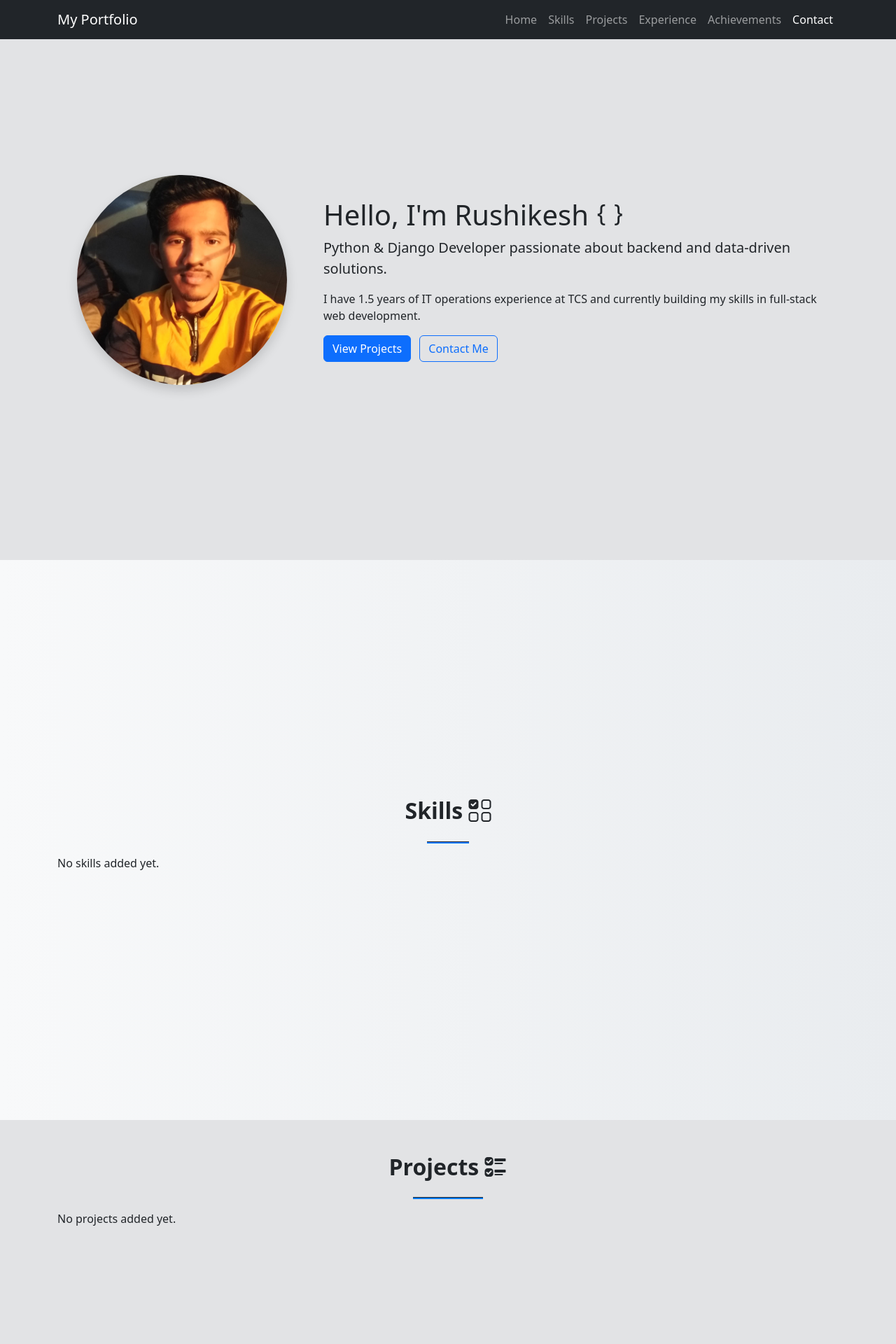
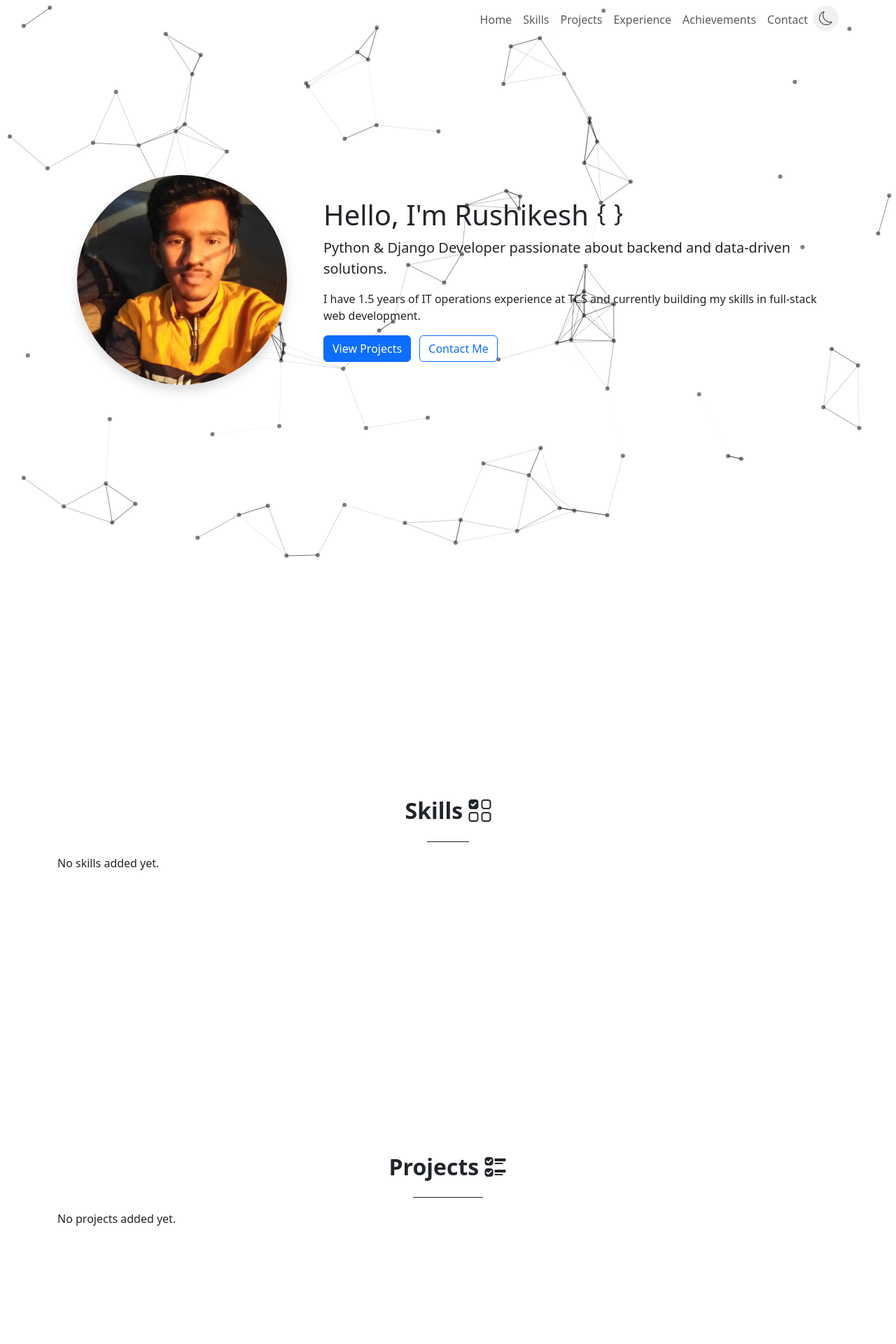
Before and after one commit to rushikesh012/my-portfolio, a Django app: page / in a window 1280 px wide. Shown: the top 1920 px of the page at 70% size. Run offline with Django 5.2, Linux system fonts and the light colour scheme; data that the repository does not hold is empty; some libraries are stand-ins or nearby versions.

Commit message:
Update HTML, CSS , JS

```diff
--- /dev/null
+++ b/portfolio/static/Js/script.js
@@ -0,0 +1,51 @@
+document.addEventListener('DOMContentLoaded', function () {
+
+  const toggle = document.getElementById('theme-toggle');
+
+  function animate(dotColor, lineColor){
+    particlesJS (
+    'particles-js', {
+        "particles": {
+          "number": { "value": 80 },
+          "color": { "value": dotColor },
+          "shape": { "type": "circle" },
+          "opacity": { "value": 0.5 },
+          "size": { "value": 3 },
+          "line_linked": { "enable": true, "color": lineColor },
+          "move": { "enable": true, "speed": 2 }
+        },
+        "interactivity": {
+          "events": { "onhover": { "enable": true, "mode": "repulse" } }
+        },
+        "retina_detect": true
+      }
+    );
+  }
+
+  let dotColor = '#000000'
+  let lineColor = '#000000'
+  let currentTheme = 'light'
+  animate(dotColor, lineColor)
+
+  toggle.addEventListener('click', () => {
+    document.body.classList.toggle('dark-theme');
+
+    if (document.body.classList.contains('dark-theme')) {
+      toggle.classList.remove('bi-moon');
+      toggle.classList.add('bi-sun');
+      dotColor = '#ffffff'
+      lineColor = '#ffffff'
+      animate(dotColor, lineColor);
+
+    } else {
+      toggle.classList.remove('bi-sun');
+      toggle.classList.add('bi-moon');
+      dotColor = '#000000'
+      lineColor = '#000000'
+      animate(dotColor, lineColor);
+    }
+  });
+
+
+
+});
--- a/portfolio/static/css/style.css
+++ b/portfolio/static/css/style.css
@@ -1,32 +1,24 @@
 html {
   scroll-behavior: smooth;
-  overflow-x: hidden !important;
 }
-body {
-  overflow-x: hidden !important;
+#particles-js {
+  position: fixed;
+  top: 0; left: 0;
+  width: 100%; height: 100%;
+  z-index: -1; /* stay behind everything */
+  background-color: var(--bg-color); /* fallback if particles fail */
 }
 
-#home,
-#skills,
-#projects,
-#experience,
-#achievements,
-#contact {
-  scroll-margin-top: 56px;
+.nav-item :hover {
+  color: black;
 }
 
 h2 {
   font-weight: 600;
 }
 
-
-.badge {
-  font-size: 1rem;
-  padding: 0.5em 0.75em;
-}
-
 section {
-  scroll-margin-top: 80px; /* adjust if you have fixed navbar */
+  scroll-margin-top: 50px; /* adjust if you have fixed navbar */
 }
 
 .progress {
@@ -41,6 +33,54 @@ section {
     border-radius: 0;
 }
 
-.bg-skill {
-  background: linear-gradient(to right, #f8f9fa, #e9ecef);
+.card {
+  background-color: transparent;
+  border: 1px solid gray;
 }
+
+#theme-toggle {
+  display: inline-flex;
+  align-items: center;
+  justify-content: center;
+  width: 36px;              /* adjust size as needed */
+  height: 36px;
+  border-radius: 50%;       /* circular */
+  background-color: rgba(108, 117, 125, 0.1);  /* soft light bg */
+  transition: background-color 0.3s, box-shadow 0.3s;
+}
+
+#theme-toggle:hover {
+  background-color: rgba(108, 117, 125, 0.2); /* slightly stronger on hover */
+}
+
+/* Dark theme override */
+.dark-theme #theme-toggle {
+  background-color: rgba(255, 255, 255, 0.1);
+  box-shadow: 0 0 6px rgba(108, 117, 125, 0.4);
+}
+
+.dark-theme #theme-toggle:hover {
+  background-color: rgba(255, 255, 255, 0.2);
+  box-shadow: 0 0 6px rgba(255, 255, 255, 0.4);
+}
+
+/* your-theme.css */
+.dark-theme {
+  background-color: #121212;
+  color: #ffffff;
+}
+
+.dark-theme .nav-link {
+  color: white;
+}
+
+.dark-theme .nav-item:hover {
+  color: gray;
+}
+
+.dark-theme .card-title,
+.dark-theme .card-subtitle,
+.dark-theme .card-text {
+  background-color: #121212;
+  color: #ffffff;
+}
--- a/portfolio/templates/portfolio/base.html
+++ b/portfolio/templates/portfolio/base.html
@@ -6,18 +6,20 @@
 <head>
     <meta charset="UTF-8">
     <meta name="viewport" content="width=device-width, initial-scale=1.0">
-    <title>My Portfolio</title>
+    <title>Rushikesh | Portfolio</title>
     <link href="https://cdn.jsdelivr.net/npm/bootstrap@5.3.2/dist/css/bootstrap.min.css" rel="stylesheet">
     <link rel="stylesheet" href="https://cdn.jsdelivr.net/npm/bootstrap-icons@1.10.5/font/bootstrap-icons.css">
     <link rel="stylesheet" href="https://cdn.jsdelivr.net/npm/aos@2.3.4/dist/aos.css">
+    <script src="https://kit.fontawesome.com/81fc0ff046.js" crossorigin="anonymous"></script>
     <link rel="stylesheet" href="{% static 'css/style.css' %}">
 </head>
 
-<body id="page-top" data-bs-spy="scroll" data-bs-target="#navbarNav" data-bs-offset="56" tabindex="0">
+<body>
+    <div id="particles-js"></div>
+
     <header>
-        <nav class="navbar navbar-expand-lg navbar-dark bg-dark fixed-top">
+        <nav class="navbar navbar-expand-lg fixed-top">
             <div class="container">
-                <a class="navbar-brand" href="#home">My Portfolio</a>
                 <button class="navbar-toggler" type="button" data-bs-toggle="collapse" data-bs-target="#navbarNav">
                     <span class="navbar-toggler-icon"></span>
                 </button>
@@ -26,20 +28,24 @@
                         <li class="nav-item">
                             <a class="nav-link" href="#home">Home</a>
                         </li>
-                        <li>
+                        <li class="nav-item">
                             <a class="nav-link" href="#skills">Skills</a>
                         </li>
                         <li class="nav-item">
                             <a class="nav-link" href="#projects">Projects</a>
                         </li>
-                        <li>
+                        <li class="nav-item">
                             <a class="nav-link" href="#experience">Experience</a>
                         </li>
-                        <li>
+                        <li class="nav-item">
                             <a class="nav-link" href="#achievements">Achievements</a>
                         </li>
                         <li class="nav-item">
                             <a class="nav-link" href="#contact">Contact</a>
+                        </li>
+                        <!-- 🌙 Theme toggle icon on the right -->
+                        <li class="nav-item">
+                            <i class="bi bi-moon nav-link fs-5" id="theme-toggle" style="cursor: pointer;"></i>
                         </li>
                     </ul>
                 </div>
@@ -60,7 +66,8 @@
 
     <script src="https://cdn.jsdelivr.net/npm/bootstrap@5.3.2/dist/js/bootstrap.bundle.min.js"></script>
     <script src="https://cdn.jsdelivr.net/npm/aos@2.3.4/dist/aos.js"></script>
-    <script src="{% static 'js/rocket.js' %}"></script>
+    <script src="https://cdn.jsdelivr.net/particles.js/2.0.0/particles.min.js"></script>
+    <script src="{% static 'js/script.js' %}"></script>
     <script> AOS.init(); </script>
 
     <script>
--- a/portfolio/templates/portfolio/home.html
+++ b/portfolio/templates/portfolio/home.html
@@ -5,7 +5,7 @@
 {% block content %}
 
 <!-- Hero/About Section -->
-<section id="home" class="vh-100 d-flex justify-content-center align-items-center bg-secondary-subtle">
+<section id="home" class="vh-100 d-flex justify-content-center align-items-center">
   <div class="container">
     <div class="row align-items-center">
 
@@ -35,18 +35,18 @@
 </section>
 
 <!-- skills section -->
-<section id="skills" class="py-5 bg-light-subtle min-vh-100 d-flex align-items-center bg-skill ">
+<section id="skills" class="py-5 min-vh-100 d-flex align-items-center">
   <div class="container">
     <h2 class="mb-4 text-center">Skills
       <i class="bi bi-ui-checks-grid"></i>
     </h2>
-    <hr class="mx-auto" style="width: 60px; height: 3px; background-color: #007bff; opacity: 1;">
+    <hr class="mx-auto" style="width: 60px; height: 3px; opacity: 1;">
 
     <div class="row">
       {% for skill in skills %}
         <div class="col-6 col-md-4 mb-3">
           <div class="text-center mb-1">{{ skill.name }}</div>
-            <div class="progress" data-aos="fade-up">
+            <div class="progress bg-transparent" data-aos="fade-up">
               <div class="progress-bar bg-{{ skill.random_color }}" role="progressbar"
                 style="width: {{ skill.level }}%;" aria-valuenow="{{ skill.level }}"
                 aria-valuemin="0" aria-valuemax="100">
@@ -62,12 +62,12 @@
 </section>
 
 <!-- Projects Section -->
-<section id="projects" class="py-5 bg-secondary-subtle min-vh-100">
+<section id="projects" class="py-5 min-vh-100">
   <div class="container">
     <h2 class="text-center mb-4">Projects
       <i class="bi bi-ui-checks"></i>
     </h2>
-    <hr class="mx-auto" style="width: 100px; height: 3px; background-color: #007bff; opacity: 1;">
+    <hr class="mx-auto" style="width: 100px; height: 3px; opacity: 1;">
     <div class="row">
       {% for project in projects %}
       <div class="col-md-4 mb-4">
@@ -93,19 +93,19 @@
 </section>
 
 <!-- Experience Section -->
-<section id="experience" class="py-5 bg-light-subtle min-vh-100">
+<section id="experience" class="py-5 min-vh-100">
   <div class="container">
     <h2 class="mb-4 text-center">Experience
       <i class="bi bi-person-workspace"></i>
     </h2>
-    <hr class="mx-auto" style="width: 110px; height: 3px; background-color: #007bff; opacity: 1;">
+    <hr class="mx-auto" style="width: 110px; height: 3px; opacity: 1;">
     <div class="row">
       {% for exp in experiences %}
       <div class="col-md-6 mb-4 ">
-        <div class="card h-100 shadow-sm bg-secondary-subtle" data-aos="fade-left">
+        <div class="card h-100 shadow-sm" data-aos="fade-left">
           <div class="card-body">
             <h5 class="card-title">{{ exp.title }}</h5>
-            <h6 class="card-subtitle text-muted">{{ exp.company }} | {{ exp.duration }}</h6>
+            <h6 class="card-subtitle">{{ exp.company }} | {{ exp.duration }}</h6>
             <p class="card-text mt-2">{{ exp.description }}</p>
           </div>
         </div>
@@ -118,19 +118,19 @@
 </section>
 
 <!-- Achievements Section -->
-<section id="achievements" class="py-5 bg-secondary-subtle min-vh-100">
+<section id="achievements" class="py-5 min-vh-100">
   <div class="container">
     <h2 class="mb-4 text-center">Achievements
       <i class="bi bi-award"></i>
     </h2>
-    <hr class="mx-auto" style="width: 150px; height: 3px; background-color: #007bff; opacity: 1;">
+    <hr class="mx-auto" style="width: 150px; height: 3px; opacity: 1;">
     <div class="row">
       {% for ach in achievements %}
       <div class="col-md-6 mb-3">
         <div class="card h-100 shadow-sm" data-aos="zoom-in">
           <div class="card-body">
             <h5 class="card-title">{{ ach.title }}</h5>
-            <h6 class="card-subtitle mb-2 text-muted">
+            <h6 class="card-subtitle mb-2">
               {% if ach.issuer %}{{ ach.issuer }}{% endif %}
               {% if ach.date %}| {{ ach.date|date:"M Y" }}{% endif %}
             </h6>
@@ -151,7 +151,7 @@
 </section>
 
 <!-- Contact Section -->
-<section id="contact" class="py-5 bg-light">
+<section id="contact" class="py-5">
   <div class="container">
 
     <!-- Heading -->
@@ -186,7 +186,9 @@
             <textarea class="form-control" id="message" name="message" rows="3" placeholder="Type your message here..." required></textarea>
           </div>
           <div class="text-center">
-            <button type="submit" class="btn btn-primary px-4">Send Message</button>
+            <button type="submit" class="btn btn-primary px-4">
+              <i class="fas fa-paper-plane me-1"></i>  Send Message
+            </button>
           </div>
         </form>
       </div>
@@ -201,7 +203,7 @@
           <i class="bi bi-github fs-4 text-dark"></i>
         </a>
         <a href="https://www.linkedin.com/in/rushikesh-hodade/" target="_blank" class="me-2 text-decoration-none">
-          <i class="bi bi-linkedin fs-4 text-success"></i>
+          <i class="bi bi-linkedin fs-4 text-primary"></i>
         </a>
         <a href="https://www.hackerrank.com/profile/hodade112" target="_blank" class="me-2 text-decoration-none">
           <i class="fa-brands fa-hackerrank fs-4 text-success"></i>
```
